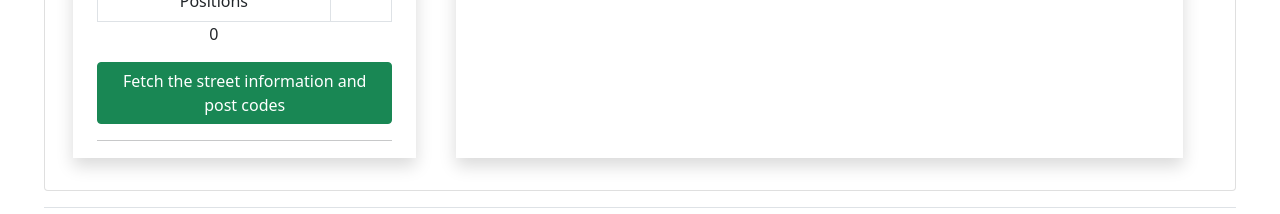
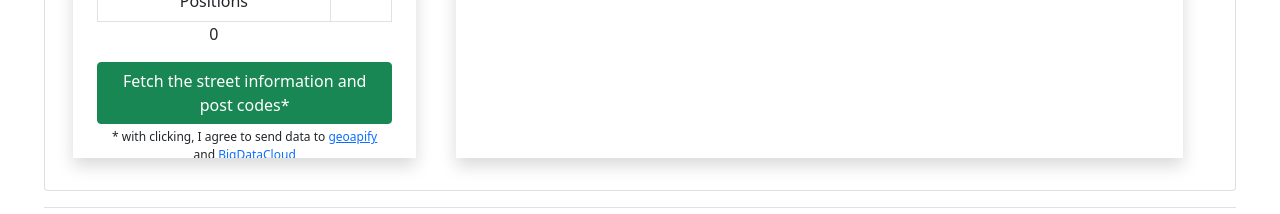
Before and after one commit to SebastianHanfland/RallyGPXMerger, a React (Vite) app in the folder website/: page / in a window 1280 px wide. Shown: the part 1835-2049 px from the top of the page. Built offline with nearby package versions, Linux system fonts and the light colour scheme.

Commit message:
#44 update privacy notes and make it obvious that data is communicated to a third party

```diff
--- a/website/src/components/streets/TrackDataOverview.tsx
+++ b/website/src/components/streets/TrackDataOverview.tsx
@@ -84,6 +84,7 @@ export function TrackDataOverview() {
                 variant={'success'}
                 onClick={() => dispatch(resolvePositions)}
                 disabled={runningRequests || runningPostCodeRequests || isLoading}
+                title={'Fetching the street information from geoapify and BigDataCloud'}
             >
                 {runningRequests || runningPostCodeRequests || isLoading ? (
                     <span>
@@ -93,9 +94,19 @@ export function TrackDataOverview() {
                         {isLoading && !runningRequests && !runningPostCodeRequests && <span>Grouping Streets</span>}
                     </span>
                 ) : (
-                    <span>Fetch the street information and post codes</span>
+                    <span>Fetch the street information and post codes*</span>
                 )}
             </Button>
+            <p className={'m-1'} style={{ fontSize: '12px' }}>
+                * with clicking, I agree to send data to{' '}
+                <a href={'https://www.geoapify.com/'} target={'_blank'} referrerPolicy={'no-referrer'}>
+                    geoapify
+                </a>{' '}
+                and{' '}
+                <a href={'https://www.bigdatacloud.com/'} target={'_blank'} referrerPolicy={'no-referrer'}>
+                    BigDataCloud
+                </a>
+            </p>
             <hr />
             <h5>Street information</h5>
             {requestProgress !== undefined && (
```
Also changed, not shown: website/src/assets/pics/FetchStreetsAndPostCodes.png, 1 other file (tests, documents, lock files or other folders).
